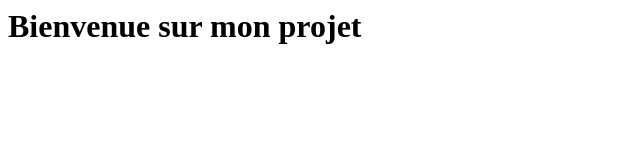
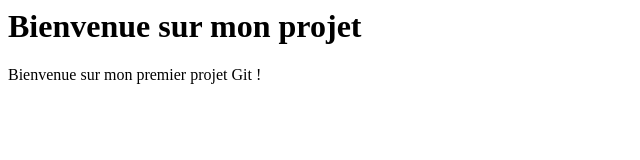
Before and after one commit to AjmiSenda/mon-projet, a plain HTML site: page index.html in a window 1280 px wide. Shown: the whole page, without its empty margins (0-640 px from the left). Drawn offline with Linux system fonts and the light colour scheme.

Commit message:
Ajout d'un paragraphe

```diff
--- a/index.html
+++ b/index.html
@@ -1 +1,2 @@
 <h1>Bienvenue sur mon projet</h1>
+<p>Bienvenue sur mon premier projet Git !</p>
```
